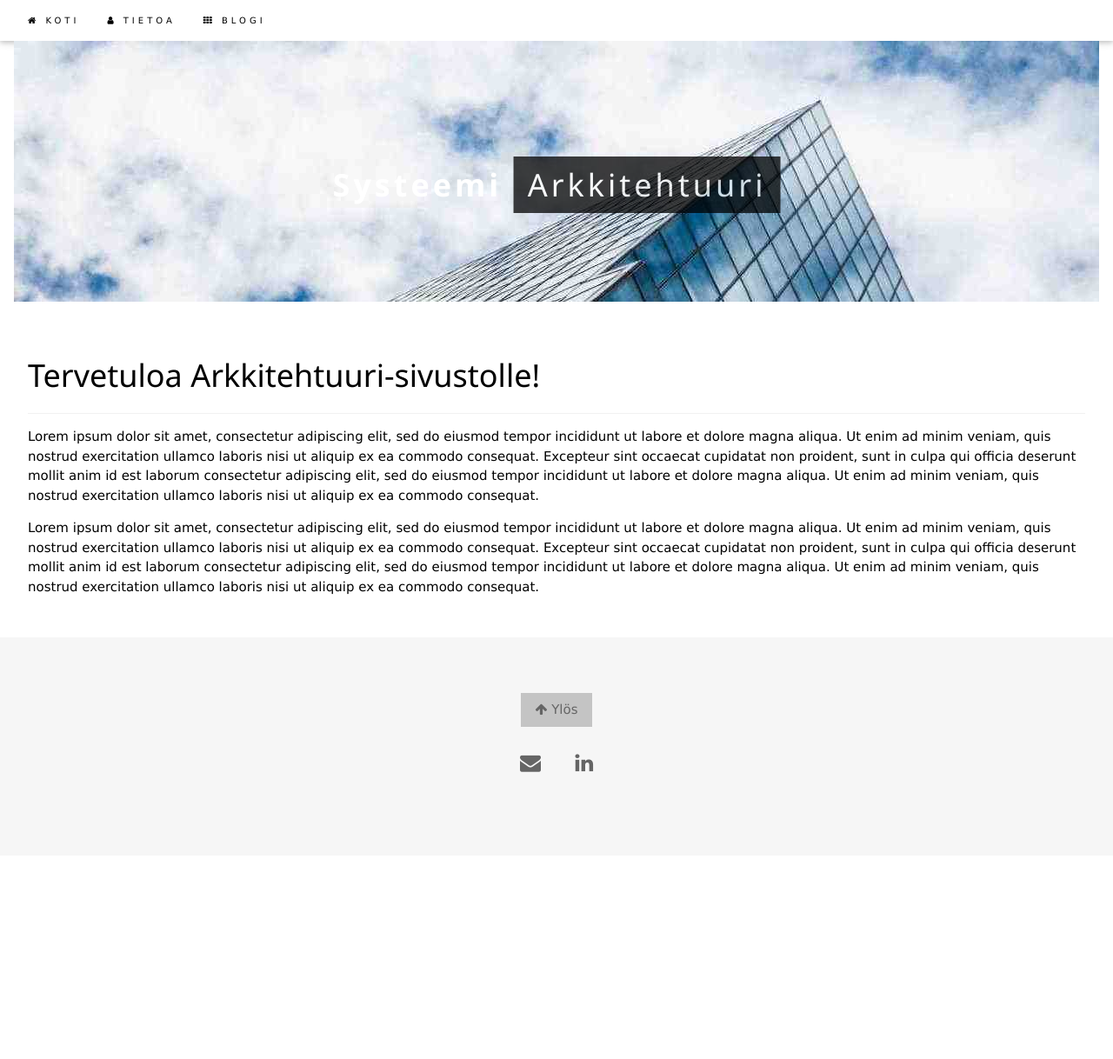
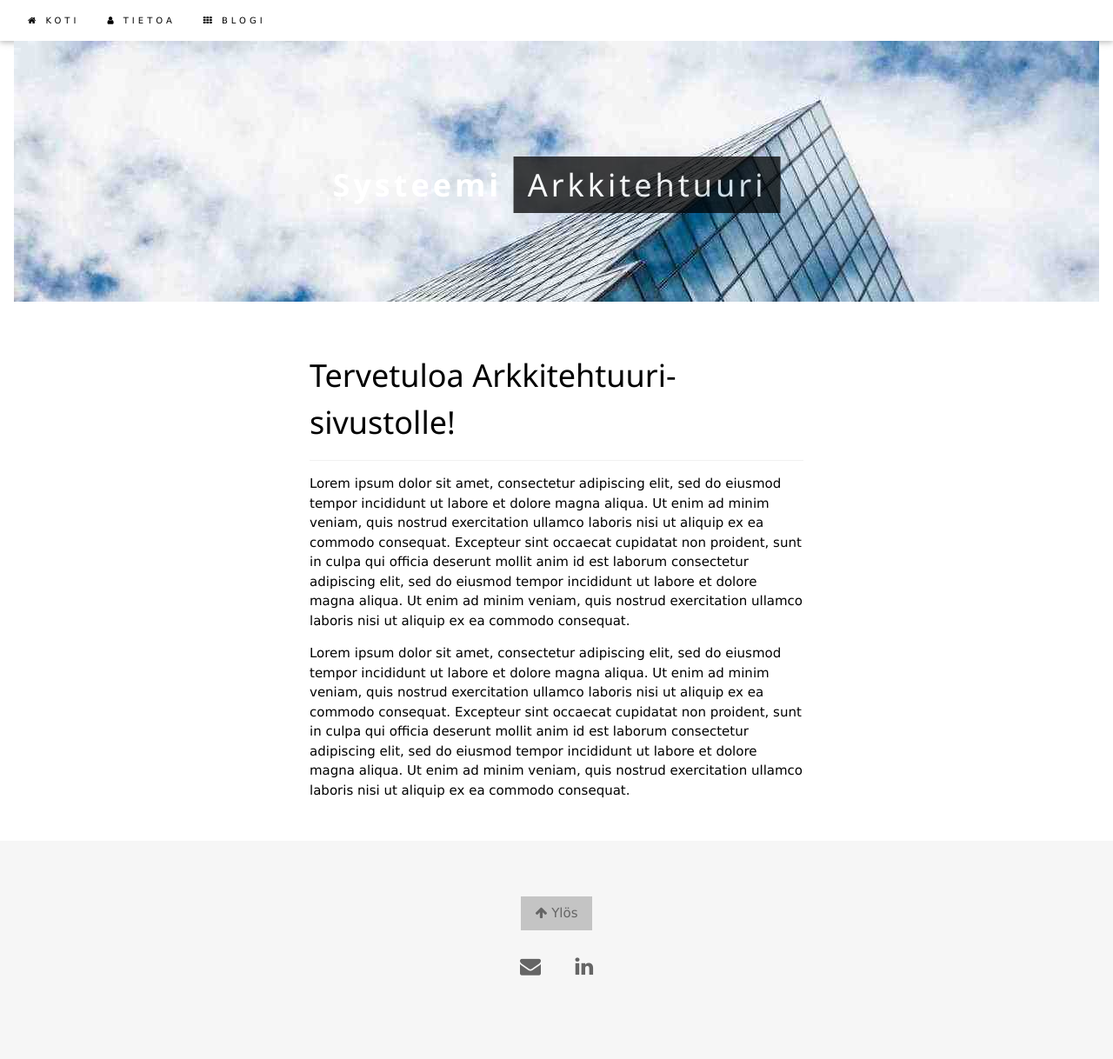
Before and after one commit to seme/seme.github.io, a Jekyll site: the page built from index.html, in a window 1280 px wide. Shown: the whole page at 87% size. Built offline with Jekyll 4.4.1, drawn with Linux system fonts in a browser that asks for light colours; before the commit the page ends 984 px from its top, so only the background shows below that.

Commit message:
muotoilua mobiilisti

```diff
--- a/_layouts/post.html
+++ b/_layouts/post.html
@@ -2,7 +2,7 @@
 layout: default
 ---
 
-<div class="w3-auto w3-content" style="max-width:300px">
+<div class="w3-auto w3-content" style="max-width:600px">
     <div class="w3-container w3-padding-32" >
         <h1 class="w3-padding-16">{{ page.title }}</h1>
         <p class="w3-border-bottom w3-border-light-grey w3-padding-16">{{ page.date | date: "%d.%m.%Y" }}</p>
--- a/about/index.html
+++ b/about/index.html
@@ -3,7 +3,7 @@
 title: Tietoa minusta
 ---
 
-<div class="w3-auto w3-content" style="max-width:300px">
+<div class="w3-auto w3-content" style="max-width:600px">
     <div class="w3-container w3-padding-32" >
         <h1 class="w3-border-bottom w3-border-light-grey w3-padding-16">{{ page.title }}</h1>
         <p>Lorem ipsum dolor sit amet, consectetur adipiscing elit, sed do eiusmod tempor incididunt ut labore et dolore magna aliqua. Ut enim ad minim veniam, quis nostrud exercitation ullamco laboris nisi ut aliquip ex ea commodo consequat. Excepteur sint
--- a/blog/index.html
+++ b/blog/index.html
@@ -3,7 +3,7 @@
 title: Blogikirjoitukset
 ---
 
-<div class="w3-auto w3-content" style="max-width:300px">
+<div class="w3-auto w3-content" style="max-width:600px">
     <div class="w3-container w3-padding-32" >
         <h1 class="w3-border-bottom w3-border-light-grey w3-padding-16">{{ page.title }}</h1>
         <ul class="w3-ul w3-hoverable w3-padding-small">
--- a/index.html
+++ b/index.html
@@ -14,6 +14,7 @@
 		</div>
 	</div>
 
+	<div class="w3-auto w3-content" style="max-width:600px">
 		<div class="w3-container w3-padding-32" >
 			<h1 class="w3-border-bottom w3-border-light-grey w3-padding-16">Tervetuloa Arkkitehtuuri-sivustolle!</h1>
 			<p>Lorem ipsum dolor sit amet, consectetur adipiscing elit, sed do eiusmod tempor incididunt ut labore et dolore magna aliqua. Ut enim ad minim veniam, quis nostrud exercitation ullamco laboris nisi ut aliquip ex ea commodo consequat. Excepteur sint
@@ -25,3 +26,4 @@
 				laboris nisi ut aliquip ex ea commodo consequat.
 			</p>
 		</div>
+	</div>
```
Lines whose indentation alone changed are shown as unchanged.
